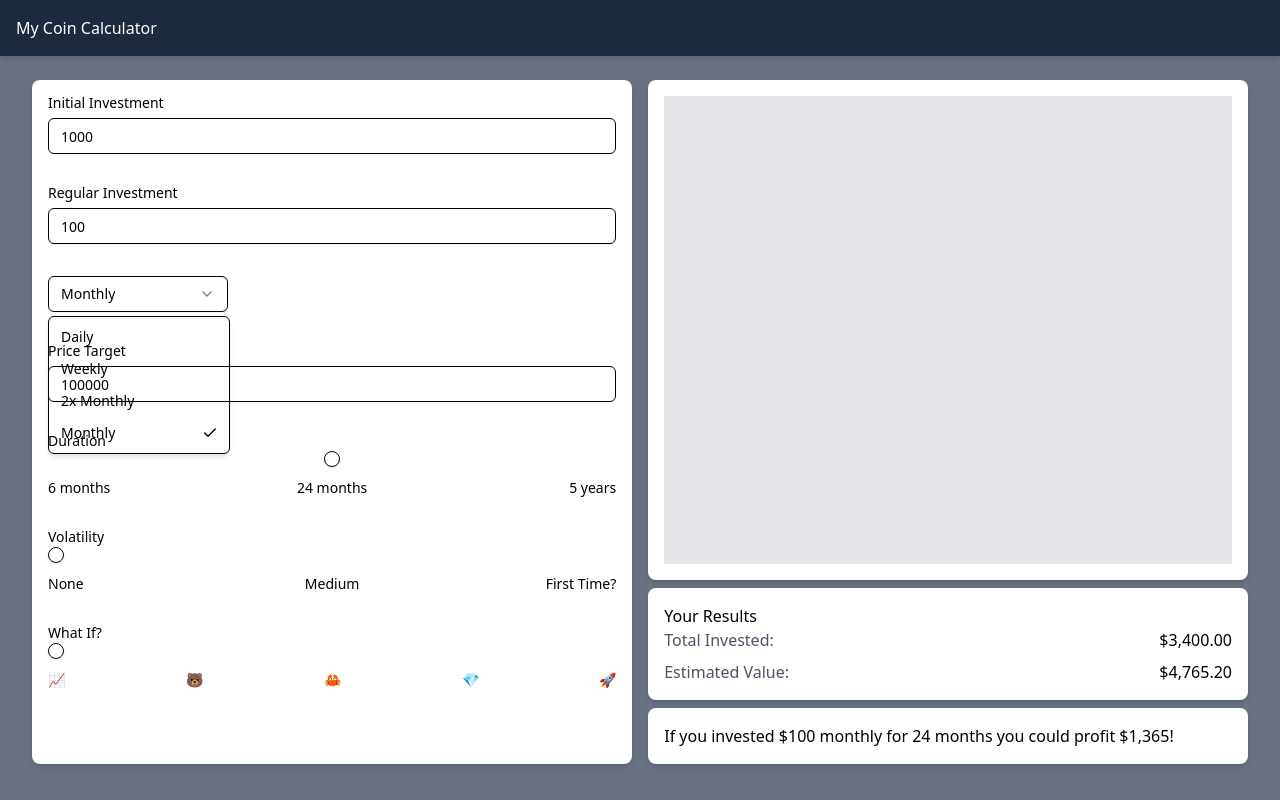
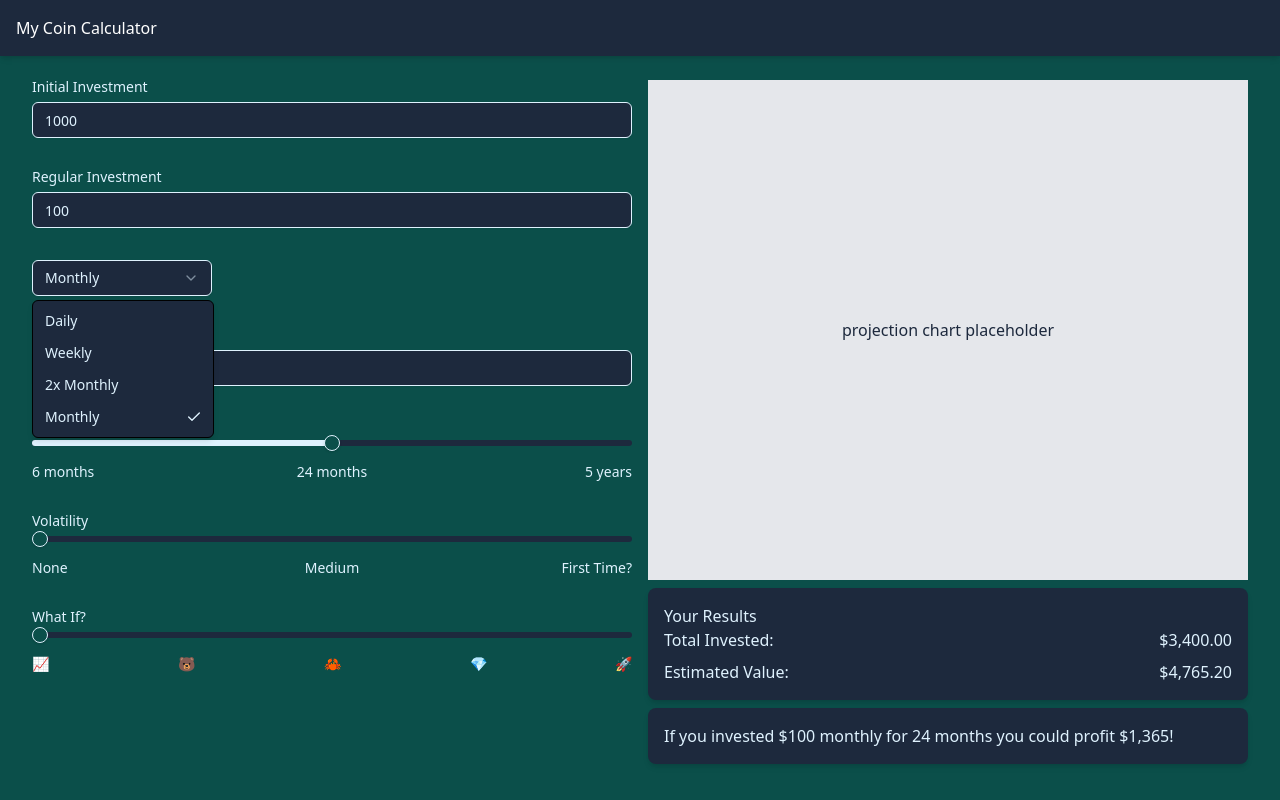
Before and after one commit to ibrunner/my-coin-calculator, a React (Vite) app: page / in a window 1280 px wide. Both pictures are taken after a click on the button "Monthly". Built offline with nearby package versions, Linux system fonts and the light colour scheme.

Commit message:
primitive theme

```diff
--- a/src/components/layouts/AppLayout.tsx
+++ b/src/components/layouts/AppLayout.tsx
@@ -6,15 +6,15 @@ interface AppLayoutProps {}
 
 const AppLayout: React.FC<AppLayoutProps> = () => {
   return (
-    <div className="min-h-screen bg-gray-500">
+    <div className="bg-tertiary text-primary min-h-screen">
       {/* Header */}
-      <header className="sticky top-0 z-10 w-full bg-slate-800 p-4 text-white shadow-md">
+      <header className="bg-secondary sticky top-0 z-10 w-full p-4 text-white shadow-md">
         <h1>My Coin Calculator</h1>
       </header>
       {/* Main */}
       <div className="mx-auto max-w-7xl px-4 py-6 sm:px-6 lg:px-8">
         <div className="flex flex-col md:flex-row md:gap-4">
-          <div className="md:w-5/10 mb-2 w-full rounded-lg bg-white p-4 shadow-md md:mb-0">
+          <div className="md:w-5/10 mb-2 w-full md:mb-0">
             <CalculatorForm />
           </div>
           <div className="md:w-5/10 w-full">
--- a/src/components/ui/input.tsx
+++ b/src/components/ui/input.tsx
@@ -8,7 +8,8 @@ function Input({ className, type, ...props }: React.ComponentProps<'input'>) {
       type={type}
       data-slot="input"
       className={cn(
-        'file:text-foreground placeholder:text-muted-foreground selection:bg-primary selection:text-primary-foreground dark:bg-input/30 border-input shadow-xs flex h-9 w-full min-w-0 rounded-md border bg-transparent px-3 py-1 text-base outline-none transition-[color,box-shadow] file:inline-flex file:h-7 file:border-0 file:bg-transparent file:text-sm file:font-medium disabled:pointer-events-none disabled:cursor-not-allowed disabled:opacity-50 md:text-sm',
+        'file:text-foreground placeholder:text-muted-foreground',
+        'selection:bg-primary selection:text-primary-foreground dark:bg-input/30 border-input shadow-xs bg-secondary flex h-9 w-full min-w-0 rounded-md border px-3 py-1 text-base outline-none transition-[color,box-shadow] file:inline-flex file:h-7 file:border-0 file:bg-transparent file:text-sm file:font-medium disabled:pointer-events-none disabled:cursor-not-allowed disabled:opacity-50 md:text-sm',
         'focus-visible:border-ring focus-visible:ring-ring/50 focus-visible:ring-[3px]',
         'aria-invalid:ring-destructive/20 dark:aria-invalid:ring-destructive/40 aria-invalid:border-destructive',
         className
--- a/src/components/ui/select.tsx
+++ b/src/components/ui/select.tsx
@@ -1,41 +1,41 @@
-import * as React from "react"
-import * as SelectPrimitive from "@radix-ui/react-select"
-import { CheckIcon, ChevronDownIcon, ChevronUpIcon } from "lucide-react"
+import * as SelectPrimitive from '@radix-ui/react-select';
+import { CheckIcon, ChevronDownIcon, ChevronUpIcon } from 'lucide-react';
+import * as React from 'react';
 
-import { cn } from "@/lib/utils"
+import { cn } from '@/lib/utils';
 
 function Select({
   ...props
 }: React.ComponentProps<typeof SelectPrimitive.Root>) {
-  return <SelectPrimitive.Root data-slot="select" {...props} />
+  return <SelectPrimitive.Root data-slot="select" {...props} />;
 }
 
 function SelectGroup({
   ...props
 }: React.ComponentProps<typeof SelectPrimitive.Group>) {
-  return <SelectPrimitive.Group data-slot="select-group" {...props} />
+  return <SelectPrimitive.Group data-slot="select-group" {...props} />;
 }
 
 function SelectValue({
   ...props
 }: React.ComponentProps<typeof SelectPrimitive.Value>) {
-  return <SelectPrimitive.Value data-slot="select-value" {...props} />
+  return <SelectPrimitive.Value data-slot="select-value" {...props} />;
 }
 
 function SelectTrigger({
   className,
-  size = "default",
+  size = 'default',
   children,
   ...props
 }: React.ComponentProps<typeof SelectPrimitive.Trigger> & {
-  size?: "sm" | "default"
+  size?: 'sm' | 'default';
 }) {
   return (
     <SelectPrimitive.Trigger
       data-slot="select-trigger"
       data-size={size}
       className={cn(
-        "border-input data-[placeholder]:text-muted-foreground [&_svg:not([class*='text-'])]:text-muted-foreground focus-visible:border-ring focus-visible:ring-ring/50 aria-invalid:ring-destructive/20 dark:aria-invalid:ring-destructive/40 aria-invalid:border-destructive dark:bg-input/30 dark:hover:bg-input/50 flex w-fit items-center justify-between gap-2 rounded-md border bg-transparent px-3 py-2 text-sm whitespace-nowrap shadow-xs transition-[color,box-shadow] outline-none focus-visible:ring-[3px] disabled:cursor-not-allowed disabled:opacity-50 data-[size=default]:h-9 data-[size=sm]:h-8 *:data-[slot=select-value]:line-clamp-1 *:data-[slot=select-value]:flex *:data-[slot=select-value]:items-center *:data-[slot=select-value]:gap-2 [&_svg]:pointer-events-none [&_svg]:shrink-0 [&_svg:not([class*='size-'])]:size-4",
+        "border-input data-[placeholder]:text-primary [&_svg:not([class*='text-'])]:text-primary focus-visible:border-ring focus-visible:ring-ring/50 aria-invalid:ring-destructive/20 dark:aria-invalid:ring-destructive/40 aria-invalid:border-destructive dark:bg-input/30 dark:hover:bg-input/50 shadow-xs bg-secondary flex w-fit items-center justify-between gap-2 whitespace-nowrap rounded-md border px-3 py-2 text-sm outline-none transition-[color,box-shadow] focus-visible:ring-[3px] disabled:cursor-not-allowed disabled:opacity-50 data-[size=default]:h-9 data-[size=sm]:h-8 *:data-[slot=select-value]:line-clamp-1 *:data-[slot=select-value]:flex *:data-[slot=select-value]:items-center *:data-[slot=select-value]:gap-2 [&_svg:not([class*='size-'])]:size-4 [&_svg]:pointer-events-none [&_svg]:shrink-0",
         className
       )}
       {...props}
@@ -45,13 +45,13 @@ function SelectTrigger({
         <ChevronDownIcon className="size-4 opacity-50" />
       </SelectPrimitive.Icon>
     </SelectPrimitive.Trigger>
-  )
+  );
 }
 
 function SelectContent({
   className,
   children,
-  position = "popper",
+  position = 'popper',
   ...props
 }: React.ComponentProps<typeof SelectPrimitive.Content>) {
   return (
@@ -59,9 +59,9 @@ function SelectContent({
       <SelectPrimitive.Content
         data-slot="select-content"
         className={cn(
-          "bg-popover text-popover-foreground data-[state=open]:animate-in data-[state=closed]:animate-out data-[state=closed]:fade-out-0 data-[state=open]:fade-in-0 data-[state=closed]:zoom-out-95 data-[state=open]:zoom-in-95 data-[side=bottom]:slide-in-from-top-2 data-[side=left]:slide-in-from-right-2 data-[side=right]:slide-in-from-left-2 data-[side=top]:slide-in-from-bottom-2 relative z-50 max-h-(--radix-select-content-available-height) min-w-[8rem] origin-(--radix-select-content-transform-origin) overflow-x-hidden overflow-y-auto rounded-md border shadow-md",
-          position === "popper" &&
-            "data-[side=bottom]:translate-y-1 data-[side=left]:-translate-x-1 data-[side=right]:translate-x-1 data-[side=top]:-translate-y-1",
+          'bg-popover bg-secondary text-popover-foreground data-[state=open]:animate-in data-[state=closed]:animate-out data-[state=closed]:fade-out-0 data-[state=open]:fade-in-0 data-[state=closed]:zoom-out-95 data-[state=open]:zoom-in-95 data-[side=bottom]:slide-in-from-top-2 data-[side=left]:slide-in-from-right-2 data-[side=right]:slide-in-from-left-2 data-[side=top]:slide-in-from-bottom-2 max-h-(--radix-select-content-available-height) origin-(--radix-select-content-transform-origin) relative z-50 min-w-[8rem] overflow-y-auto overflow-x-hidden rounded-md border shadow-md',
+          position === 'popper' &&
+            'data-[side=bottom]:translate-y-1 data-[side=left]:-translate-x-1 data-[side=right]:translate-x-1 data-[side=top]:-translate-y-1',
           className
         )}
         position={position}
@@ -70,9 +70,9 @@ function SelectContent({
         <SelectScrollUpButton />
         <SelectPrimitive.Viewport
           className={cn(
-            "p-1",
-            position === "popper" &&
-              "h-[var(--radix-select-trigger-height)] w-full min-w-[var(--radix-select-trigger-width)] scroll-my-1"
+            'p-1',
+            position === 'popper' &&
+              'h-[var(--radix-select-trigger-height)] w-full min-w-[var(--radix-select-trigger-width)] scroll-my-1'
           )}
         >
           {children}
@@ -80,7 +80,7 @@ function SelectContent({
         <SelectScrollDownButton />
       </SelectPrimitive.Content>
     </SelectPrimitive.Portal>
-  )
+  );
 }
 
 function SelectLabel({
@@ -90,10 +90,10 @@ function SelectLabel({
   return (
     <SelectPrimitive.Label
       data-slot="select-label"
-      className={cn("text-muted-foreground px-2 py-1.5 text-xs", className)}
+      className={cn('text-primary px-2 py-1.5 text-xs', className)}
       {...props}
     />
-  )
+  );
 }
 
 function SelectItem({
@@ -105,7 +105,7 @@ function SelectItem({
     <SelectPrimitive.Item
       data-slot="select-item"
       className={cn(
-        "focus:bg-accent focus:text-accent-foreground [&_svg:not([class*='text-'])]:text-muted-foreground relative flex w-full cursor-default items-center gap-2 rounded-sm py-1.5 pr-8 pl-2 text-sm outline-hidden select-none data-[disabled]:pointer-events-none data-[disabled]:opacity-50 [&_svg]:pointer-events-none [&_svg]:shrink-0 [&_svg:not([class*='size-'])]:size-4 *:[span]:last:flex *:[span]:last:items-center *:[span]:last:gap-2",
+        "focus:bg-accent focus:text-accent-foreground [&_svg:not([class*='text-'])]:text-primary outline-hidden *:[span]:last:flex *:[span]:last:items-center *:[span]:last:gap-2 text-primary relative flex w-full cursor-default select-none items-center gap-2 rounded-sm py-1.5 pl-2 pr-8 text-sm data-[disabled]:pointer-events-none data-[disabled]:opacity-50 [&_svg:not([class*='size-'])]:size-4 [&_svg]:pointer-events-none [&_svg]:shrink-0",
         className
       )}
       {...props}
@@ -117,7 +117,7 @@ function SelectItem({
       </span>
       <SelectPrimitive.ItemText>{children}</SelectPrimitive.ItemText>
     </SelectPrimitive.Item>
-  )
+  );
 }
 
 function SelectSeparator({
@@ -127,10 +127,10 @@ function SelectSeparator({
   return (
     <SelectPrimitive.Separator
       data-slot="select-separator"
-      className={cn("bg-border pointer-events-none -mx-1 my-1 h-px", className)}
+      className={cn('bg-border pointer-events-none -mx-1 my-1 h-px', className)}
       {...props}
     />
-  )
+  );
 }
 
 function SelectScrollUpButton({
@@ -141,14 +141,14 @@ function SelectScrollUpButton({
     <SelectPrimitive.ScrollUpButton
       data-slot="select-scroll-up-button"
       className={cn(
-        "flex cursor-default items-center justify-center py-1",
+        'flex cursor-default items-center justify-center py-1',
         className
       )}
       {...props}
     >
       <ChevronUpIcon className="size-4" />
     </SelectPrimitive.ScrollUpButton>
-  )
+  );
 }
 
 function SelectScrollDownButton({
@@ -159,14 +159,14 @@ function SelectScrollDownButton({
     <SelectPrimitive.ScrollDownButton
       data-slot="select-scroll-down-button"
       className={cn(
-        "flex cursor-default items-center justify-center py-1",
+        'flex cursor-default items-center justify-center py-1',
         className
       )}
       {...props}
     >
       <ChevronDownIcon className="size-4" />
     </SelectPrimitive.ScrollDownButton>
-  )
+  );
 }
 
 export {
@@ -180,4 +180,4 @@ export {
   SelectSeparator,
   SelectTrigger,
   SelectValue,
-}
+};
--- a/src/components/ui/slider.tsx
+++ b/src/components/ui/slider.tsx
@@ -1,7 +1,7 @@
-import * as React from "react"
-import * as SliderPrimitive from "@radix-ui/react-slider"
+import * as SliderPrimitive from '@radix-ui/react-slider';
+import * as React from 'react';
 
-import { cn } from "@/lib/utils"
+import { cn } from '@/lib/utils';
 
 function Slider({
   className,
@@ -19,7 +19,7 @@ function Slider({
           ? defaultValue
           : [min, max],
     [value, defaultValue, min, max]
-  )
+  );
 
   return (
     <SliderPrimitive.Root
@@ -29,7 +29,7 @@ function Slider({
       min={min}
       max={max}
       className={cn(
-        "relative flex w-full touch-none items-center select-none data-[disabled]:opacity-50 data-[orientation=vertical]:h-full data-[orientation=vertical]:min-h-44 data-[orientation=vertical]:w-auto data-[orientation=vertical]:flex-col",
+        'relative flex w-full touch-none select-none items-center data-[orientation=vertical]:h-full data-[orientation=vertical]:min-h-44 data-[orientation=vertical]:w-auto data-[orientation=vertical]:flex-col data-[disabled]:opacity-50',
         className
       )}
       {...props}
@@ -37,13 +37,13 @@ function Slider({
       <SliderPrimitive.Track
         data-slot="slider-track"
         className={cn(
-          "bg-muted relative grow overflow-hidden rounded-full data-[orientation=horizontal]:h-1.5 data-[orientation=horizontal]:w-full data-[orientation=vertical]:h-full data-[orientation=vertical]:w-1.5"
+          'bg-secondary relative grow overflow-hidden rounded-full data-[orientation=horizontal]:h-1.5 data-[orientation=vertical]:h-full data-[orientation=horizontal]:w-full data-[orientation=vertical]:w-1.5'
         )}
       >
         <SliderPrimitive.Range
           data-slot="slider-range"
           className={cn(
-            "bg-primary absolute data-[orientation=horizontal]:h-full data-[orientation=vertical]:w-full"
+            'bg-primary absolute data-[orientation=horizontal]:h-full data-[orientation=vertical]:w-full'
           )}
         />
       </SliderPrimitive.Track>
@@ -51,11 +51,11 @@ function Slider({
         <SliderPrimitive.Thumb
           data-slot="slider-thumb"
           key={index}
-          className="border-primary bg-background ring-ring/50 block size-4 shrink-0 rounded-full border shadow-sm transition-[color,box-shadow] hover:ring-4 focus-visible:ring-4 focus-visible:outline-hidden disabled:pointer-events-none disabled:opacity-50"
+          className="border-primary bg-tertiary ring-ring/50 focus-visible:outline-hidden block size-4 shrink-0 rounded-full border shadow-sm transition-[color,box-shadow] hover:ring-4 focus-visible:ring-4 disabled:pointer-events-none disabled:opacity-50"
         />
       ))}
     </SliderPrimitive.Root>
-  )
+  );
 }
 
-export { Slider }
+export { Slider };
--- a/src/features/ProjectionChart.tsx
+++ b/src/features/ProjectionChart.tsx
@@ -4,8 +4,10 @@
 
 const Chart = () => {
   return (
-    <div className="mb-2 h-[300px] w-full rounded-lg bg-white p-4 shadow-md md:h-[500px]">
-      <div className="h-full w-full bg-gray-200"></div>
+    <div className="mb-2 h-[300px] w-full md:h-[500px]">
+      <div className="text-secondary flex h-full w-full items-center justify-center bg-gray-200">
+        projection chart placeholder
+      </div>
     </div>
   );
 };
--- a/src/features/Summary.tsx
+++ b/src/features/Summary.tsx
@@ -36,20 +36,20 @@ const Summary = () => {
 
   return (
     <>
-      <div className="mb-2 rounded-lg bg-white p-4 shadow-md">
+      <div className="bg-secondary mb-2 rounded-lg p-4 shadow-md">
         <h2>Your Results</h2>
         <div className="grid grid-cols-2 gap-y-2">
-          <div className="text-left text-gray-600">Total Invested:</div>
+          <div className="text-left">Total Invested:</div>
           <div className="text-right font-medium">
             {totalInvestmetFormatted}
           </div>
-          <div className="text-left text-gray-600">Estimated Value:</div>
+          <div className="text-left">Estimated Value:</div>
           <div className="text-right font-medium">
             {estimatedValueFormatted}
           </div>
         </div>
       </div>
-      <div className="rounded-lg bg-white p-4 shadow-md">
+      <div className="bg-secondary rounded-lg p-4 shadow-md">
         If you invested {regularInvestmentFormatted} {periodHash[period]}{' '}
         for&nbsp;
         {durationMonths} months you could profit {profitFormatted}!
--- a/src/index.css
+++ b/src/index.css
@@ -1,2 +1,4 @@
 @import 'tailwindcss';
 @import 'tw-animate-css';
+
+@import './styles/theme.css';
--- /dev/null
+++ b/src/styles/theme.css
@@ -0,0 +1,5 @@
+@theme {
+  --color-primary: var(--color-sky-100);
+  --color-secondary: var(--color-slate-800);
+  --color-tertiary: var(--color-teal-900);
+}
```
Also changed, not shown: 1 other file (tests, documents, lock files or other folders).
